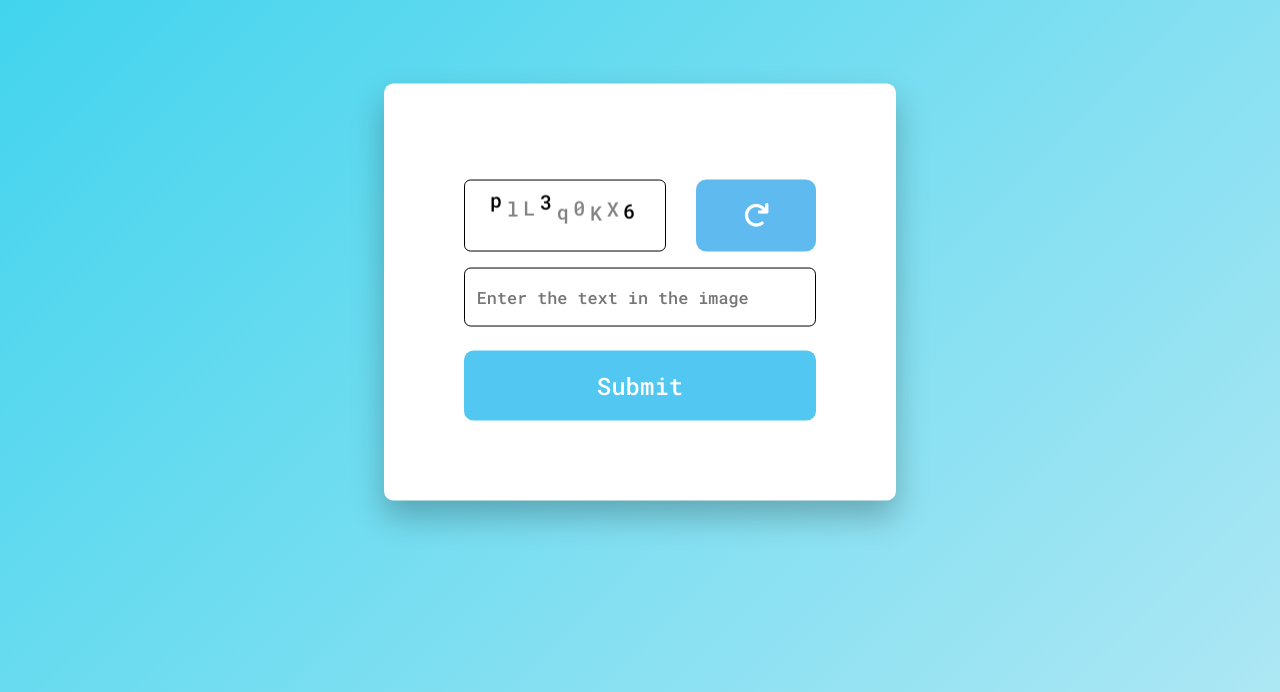
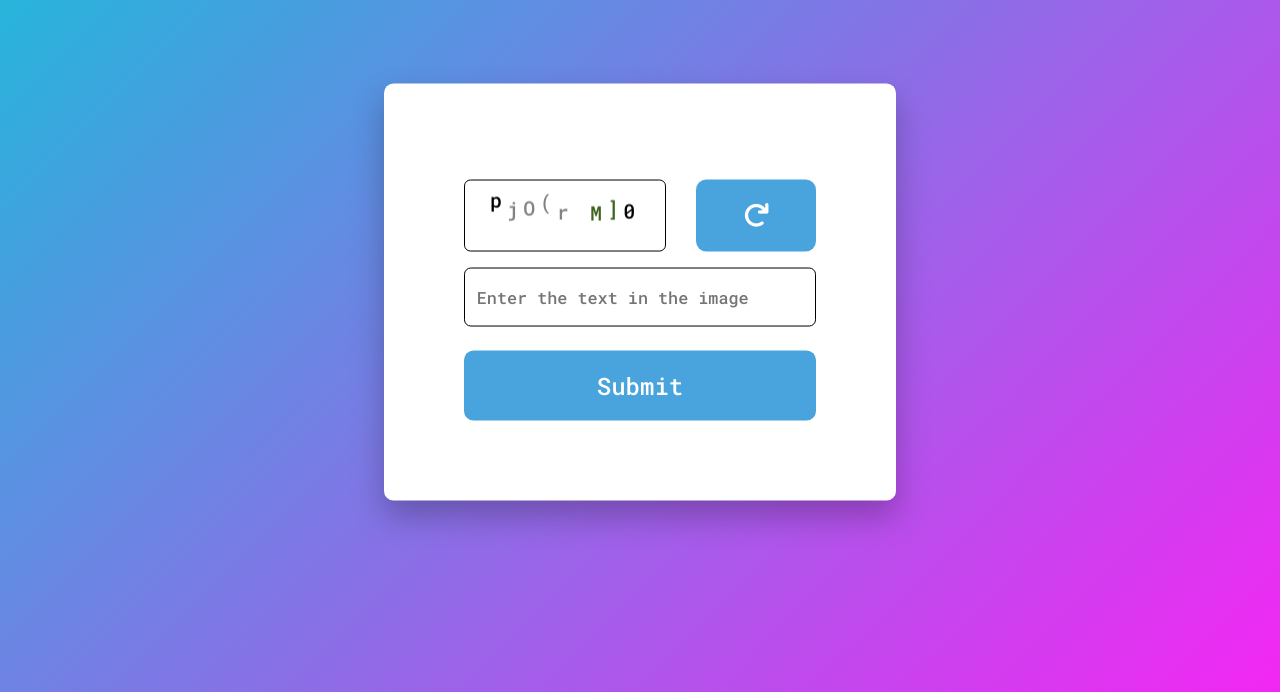
Before and after one commit to DeepikaDudala/captcha_generator, a plain HTML site: page index.html in a window 1280 px wide. Shown: the part 108-800 px from the top of the page. Drawn offline with Linux system fonts and the light colour scheme.

Commit message:
modified

```diff
--- a/index.html
+++ b/index.html
@@ -17,6 +17,7 @@
     <link rel="stylesheet" href="style.css" />
   </head>
   <body>
+    <h1 class="captcha_heading">Captcha Generator</h1>
     <div class="container">
       <div class="wrapper">
         <canvas id="canvas" width="200" height="70"></canvas>
--- a/index.js
+++ b/index.js
@@ -12,11 +12,11 @@ const textGenerator = () => {
   // total 9 letters hence loop of 3
   for (let i = 0; i < 3; i++) {
     //65-90 numbers are capital letters
-    generatedText += String.fromCharCode(randomNumber(65, 90));
+    generatedText += String.fromCharCode(randomNumber(65, 96));
     //97-122 are small letters
-    generatedText += String.fromCharCode(randomNumber(97, 122));
+    generatedText += String.fromCharCode(randomNumber(91, 126));
     //48-57 are numbers from 0-9
-    generatedText += String.fromCharCode(randomNumber(48, 57));
+    generatedText += String.fromCharCode(randomNumber(32, 57));
   }
   return generatedText;
 };
@@ -32,7 +32,7 @@ function drawStringOnCanvas(string) {
   //clear canvas
   ctx.clearRect(0, 0, ctx.canvas.width, ctx.canvas.height);
   //array of text color
-  const textColors = ["rgb(0,0,0)", "rgb(130,130,130)"];
+  const textColors = ["rgb(0,0,0)", "rgb(130,130,130)","rgb(60,100,30)"];
   //space between letters
   const letterSpace = 150 / string.length;
   //loop through string
@@ -42,7 +42,7 @@ function drawStringOnCanvas(string) {
     //Set font for canvas element
     ctx.font = "20px Roboto Mono";
     //set text color
-    ctx.fillStyle = textColors[randomNumber(0, 1)];
+    ctx.fillStyle = textColors[randomNumber(0, 2)];
     ctx.fillText(
       string[i],
       xInitialSpace + i * letterSpace,
@@ -74,8 +74,10 @@ submitButton.addEventListener("click", () => {
   //check if user input  == generated text
   if (userInput.value === text) {
     alert("Success");
+    triggerFunction();
+
   } else {
     alert("Incorrect");
-    triggerFunction();
+
   }
 });
--- a/style.css
+++ b/style.css
@@ -5,7 +5,8 @@
 }
 body {
   height: 100vh;
-  background: linear-gradient(135deg, #3cd3ed, #ade7f4);
+  background: linear-gradient(135deg, #1bbdda, #f326f3);
+  text-align: center;
 }
 .container {
   width: 32em;
@@ -31,10 +32,19 @@ canvas {
 button#reload-button {
   font-size: 26px;
   width: 4.6em;
-  background-color: #5fbaef;
+  background-color: #1f8fd5cf;
   border: none;
   border-radius: 0.4em;
   color: #ffffff;
+}
+#reload-button:hover
+{
+    background-color: #934beac0;
+}
+#reload-button:active
+{
+    background-color: #934beac0;
+    box-shadow:inset 5px 4px 10px rgba(0, 0, 0, 0.35);
 }
 input[type="text"] {
   font-family: "Roboto Mono", monospace;
@@ -46,7 +56,7 @@ input[type="text"] {
 }
 button#submit-button {
   width: 100%;
-  background-color: #52c7f1;
+  background-color: #1f8fd5cf;
   color: #ffffff;
   font-size: 1.5em;
   border: none;
@@ -54,4 +64,18 @@ button#submit-button {
   padding: 0.8em 0;
   border-radius: 0.4em;
   font-family: "Roboto Mono", monospace;
+
 }
+#submit-button:hover
+{
+    background-color: #934beac0;
+}
+#submit-button:active
+{
+    background-color: #934beac0;
+    box-shadow:inset 5px 4px 10px rgba(0, 0, 0, 0.35);
+}
+.captcha_heading{
+    padding-top: 56px;
+    color: #ffffff;
+}
```
